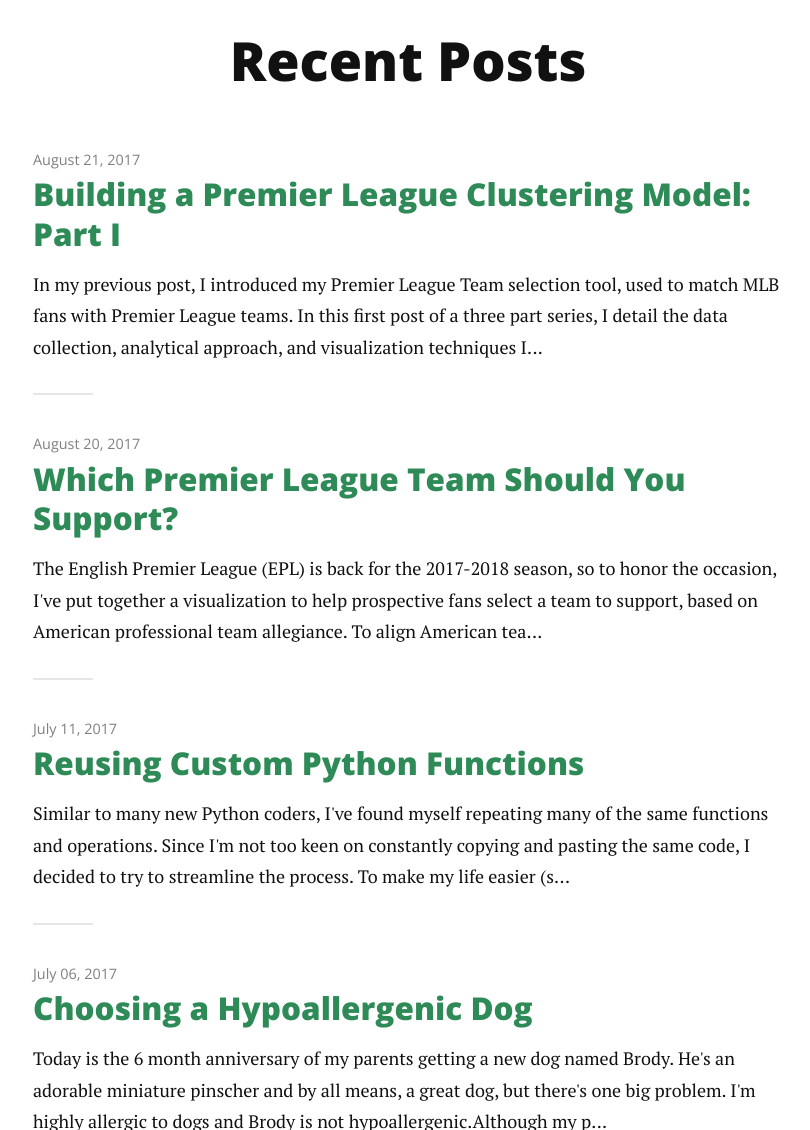
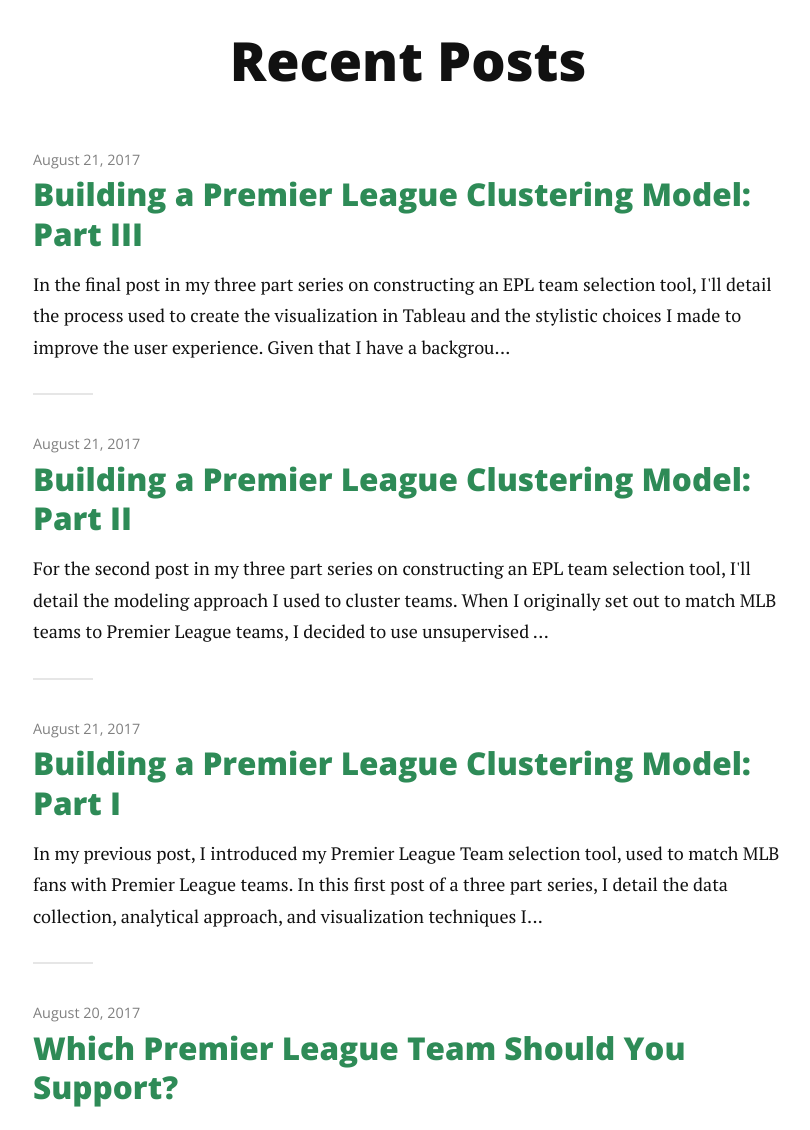
Before and after one commit to irickman/irickman.github.io, a Jekyll site: the page built from index.html, in a window 1280 px wide and 1400 px high. Shown: the part 270-1400 px from the top of the window, without its empty margins (232-1042 px from the left). Built offline with Jekyll 4.4.1, drawn with Linux system fonts in a browser that asks for light colours; nearby versions of some CDN libraries; the list of posts is cut into pages by our own code; some of the changed lines change nothing that is shown.

Commit message:
more posts

```diff
--- a/_config.yml
+++ b/_config.yml
@@ -2,7 +2,7 @@
 title: Data - A Science
 description: Posts on data sets, data science, and data viz.
 
-url: http://irickman.github.io
+url: http://irarickman.com
 baseurl: ""
 paginate_path: "blog/page:num/"
 permalink: blog/:title/
--- /dev/null
+++ b/_posts/2017-08-22-Premier-League-Teams-Part II.markdown
@@ -0,0 +1,43 @@
+---
+layout: post
+title: "Building a Premier League Clustering Model: Part II"
+category : clustering
+tagline: "Supporting tagline"
+tags : [viz, epl, soccer, premier league, clustering, data science]
+date : 2017-08-21
+---
+
+<p class="intro"><span class="dropcap">F</span>or the second post in my three part series on constructing an EPL team selection tool, I'll detail the modeling approach I used to cluster teams. When I originally set out to match MLB teams to Premier League teams, I decided to use unsupervised learning. Although I could have used a supervised learning technique to predict which EPL team matched each MLB team, I decided against that approach for reasons I'll dtail below. </p>
+
+### Modeling Approach
+Unsupervised learning involves grouping data without knowing which group it belongs in. We commonly refer to this as our prediction variable. When performing more traditional data science, we know what class we want to predict. For example, if I want to predict which MLB teams make the playoffs, I'll build a model using the historical stats of teams that did and did not make the playoffs. In this case, since we don't already know how MLB teams and EPL teams are similar, we don't already know what we want to predict.
+
+While it's true I could build a model to predict MLB teams based on the data I collected, then apply this model to Premier League teams, I feared three downsides:
+
+1. I might not be able to accurately predict MLB teams, which would result in a bad model for EPL teams
+2. Since there are 30 MLB teams, even with a perfect 1:1 match, 10 MLB teams would not have a companion EPL team
+3. Given the nature of sports leagues, there are often many middle of the pack teams, so predicting based on my data might have assigned a significant number of teams to a small number of teams.
+
+For these reasons, I decided to rely on unsupervised learning, to instead group "like" MLB teams, then apply that model to EPL teams to see how they fit the groupings. Performing this sort of grouping proved challenging as well, as I'll detail further.
+
+### Building a Clustering Model
+
+While there are a few forms of unsupervised learning techniques, I decided to focus on clustering. Clustering involves grouping observations based on the distance between each of their variables. There are different ways to determine the groupings, but in general, we measure the effectiveness of clustering by the density of clusters (how close the observations in each cluster are to each other) and the distance between clusters (how far the clusters are from each other).
+
+When clusters are easily separable, this can be simple, for example, grouping EPL players by their positions. Based on stats on where players spend time on the pitch, it will likely be easy to classify players into positions. However, for data without easily separable clusters, it can be challenging to separate classes in a meaningful way.
+
+To build my clustering model, I tried three approaches: K-Means Clustering, DBSCAN, and Hierarchical Clustering.
+
+#### K-Means Clustering
+K-Means Clustering works by grouping clusters based on the distance from some number k points, then iterating until the optimized distance between points is achieved. In K-Means clustering, you select exactly how many groups you want, and the model will separate them for you. Since I didn't know exactly how many groups made sense, I tried varying numbers until I found a number of clusters that did a good job of separating the data, but balancing cluster density. K-Means gave me 8 clusters, which seemed to be a good method of dispersion.
+
+#### DBSCAN
+DBSCAN stands for Density-based spatial clustering of applications with noise and is another clustering technique. DBSCAN arrives at a number of clusters using its algorithmic approach measuring the distance between observations and other observations. When observations are within the radial distance of other observations and meet a minimum neighboring threshold, they are grouped into the same cluster. When one cluster runs out, the algorithm generates a new cluster. This process continues until every observation has been clustered or determined to be too far from other observations to assign to a cluster. I tried varying inputs for the radial distance and minimum number of points for MLB teams, but wasn't able to group teams to more than 3 groups.
+
+#### Hierarchical Clustering
+In Hierarchical Clustering, a mapping of the distances between each observation and the other observations is created. This web is organized into a decision tree-like graph, that converges with each observation grouped together at it's end. This graph is called a dendogram and helps visualize how far each observation is from the other points. From there, you select where to draw the distinction between groups, and much like in K-Means Clustering, you can separate clusters based on a number. However, with Hierarchical clustering, you specify a distance, which can somewhat arbitrarily leave observations in disparate groups. Furthermore, Hierarchical Clustering typically works best in situations where there is a distribution between observations. For example, if we wanted to cluster all English clubs that participate in the FA Cup, we might use Hierarchical Clustering, since it would better group the clubs in each division.
+
+### Choosing a Clustering Model
+After running through each model, I decided to go with K-Means with a k of 8. K-Means ensured the best spread of clusters with the most practical application. While the density and separation metrics may have been slightly better with other ks and other techniques, they are ultimately guidelines, not rules. With that in mind, 8 clusters did the best job of separating as many MLB teams and EPL teams as possible.
+
+While unsupervised learning can sometimes be inexact, my groupings certainly pass the eye test (Yankees and ManU) so I feel confident in their conclusiveness. In the last post in this series, I'll detail how I created the accompanying Tableau visualization.
--- /dev/null
+++ b/_posts/2017-08-23-Premier-League-Teams-Part III.markdown
@@ -0,0 +1,43 @@
+---
+layout: post
+title: "Building a Premier League Clustering Model: Part III"
+category : clustering
+tagline: "Supporting tagline"
+tags : [viz, epl, soccer, premier league, clustering, data science]
+date : 2017-08-21
+---
+
+<p class="intro"><span class="dropcap">I</span>n the final post in my three part series on constructing an EPL team selection tool, I'll detail the process used to create the visualization in Tableau and the stylistic choices I made to improve the user experience. Given that I have a background using Tableau, I knew it would be my go-to for displaying the results of my clustering analysis. Below I explain the creative process and the steps I took. </p>
+
+### Visualization Structure
+Given that the teams in my analysis are based in cities, I knew I wanted to incorporate a map in some way. While people often want to use maps because they think they're cool (which let's be real is true), it's important to consider if it will actually add to the analysis. In this case, I considered using maps for both MLB and EPL. However, I decided to use a map only for the EPL and not the MLB, with my rationale being that for my audience of MLB fans, using a map of the US would not add any new information, but a map of the UK would. Knowing exactly where an EPL team is located visually, adds an important element of information that can help a user better understand the team they've selected.
+
+Since the EPL teams are meant to be the focus of the visualization, but need to be narrowed through the MLB teams, I made sure they consumed the majority of the space. The bottom three quarters of the visualization feature the EPL teams, with the middle two quarters, dedicated to team exploration. With the top quarter, I decided to display MLB teams in a scrollbar style, to simplify the experience for the user and clearly indicate that selecting an MLB team would flow down screen to narrowed choices for EPL teams. Choosing an EPL team in the map, provides a tidy overview of the club and it's characteristics in the left side bar, and allows a user to quickly learn about clubs. Lastly, the live table at the bottom provides additional context on the quality of the selected club.
+
+### Building the Visualization
+To construct the visualization, I had two main time-consuming tasks. The first was connecting logos to teams from both leagues and the second was displaying the geographical locations of each club in a meaningful way.
+
+#### Showing Team Logos
+To address the logos challenge, I had to save each logo to the folder on my computer that contains Tableau Shapes (Documents/My Tableau Repository/Shapes), then assign them appropriately.
+
+<img src="{{ '/assets/img/MLB Logos.png' | prepend: site.baseurl }}" alt="">
+
+I went through a similar process for the EPL teams, with one additional step. To display the team logos in their own sheet, in high resolution, for Tableau Public, I had to set the logos as the background, conditional on the selection. To do this, I created calculated fields "X" and "Y" and set them equal to 1. Next, I went to Map>Background Images and selected my data source. When the menu popped up, I selected "Add Image" and began the process of adding each team logo. To add a logo, I added the file by clicking "Browse" and linking to the file. then I added the calculated field "X" to the X field axis and "Y" to the Y field axis. I set the minimums equal to 0 and maximums equal to 1. This ensures that background image scales properly. Lastly, I clicked on "Options", and checked "Always Show Entire Image", then hit "Add". There, I chose the EPL team field, and chose the team for my selected logo. This ensured that that specific logo, only shows when that specific team is selected. I proceeded to complete these steps for each team until I had all the logos set up.
+
+<img src="{{ '/assets/img/Liverpool.png' | prepend: site.baseurl }}" alt="">
+
+
+#### Displaying Geographical Location
+While many of the teams had their city attached to them, for a few cities, the location was ambiguous or overlapped another team. For example, in London there are 6 teams in the greater metro area. To display their logos without overlapping each other, I manually entered the latitudes and longitudes of each stadium, ensuring that the logos wouldn't overlap each other. To do this, I clicked on Map>Edit Locations, then manually inputted the coordinates for the appropriate stadiums.
+
+<img src="{{ '/assets/img/Locations.png' | prepend: site.baseurl }}" alt="">
+
+### Updating the League Table
+The last step to complete my visualization was setting up the live data table. It's not truly live, but it can be updated very quickly, without downloading any new data. Thanks to the fantastic Tableau Web Data Connector functionality and Import IO, I was able to connect to the [Fox Sports Premier League Standings][standings] and with a click of the refresh button, update the standings each week.
+
+### Conclusion
+The entire project took me the better part of two weeks to complete, with much of my time spent on data collection and preparation. While it was time intensive, I thoroughly enjoyed the process and challenge. Further, I learned a few cool pandas tricks and honed my web scraping skills. I also learned a great deal about clustering, which will serve me well in the future. Lastly, I always enjoy working in Tableau and this time was no different. Each time I use it, I get better at structuring my visualizations and adding new features.
+
+As mentioned previously, MLB is only the first league I plan to incorporate and I hope to update this post in the future with a new post on teams from another Big 4 American Sports League.
+
+[standings]: http://www.foxsports.com/soccer/standings?competition=1
```
Also changed, not shown: assets/img/Liverpool.png (added), assets/img/Locations.png (added), assets/img/MLB Logos.png (added).
